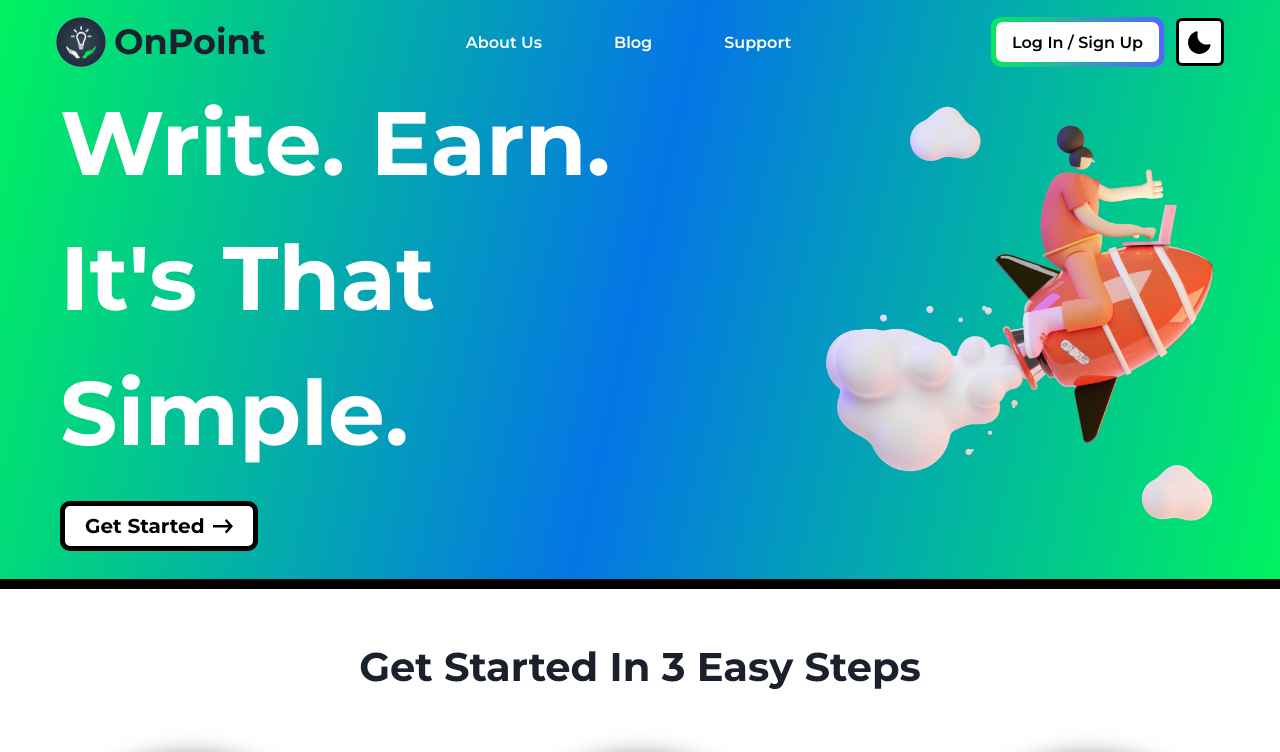
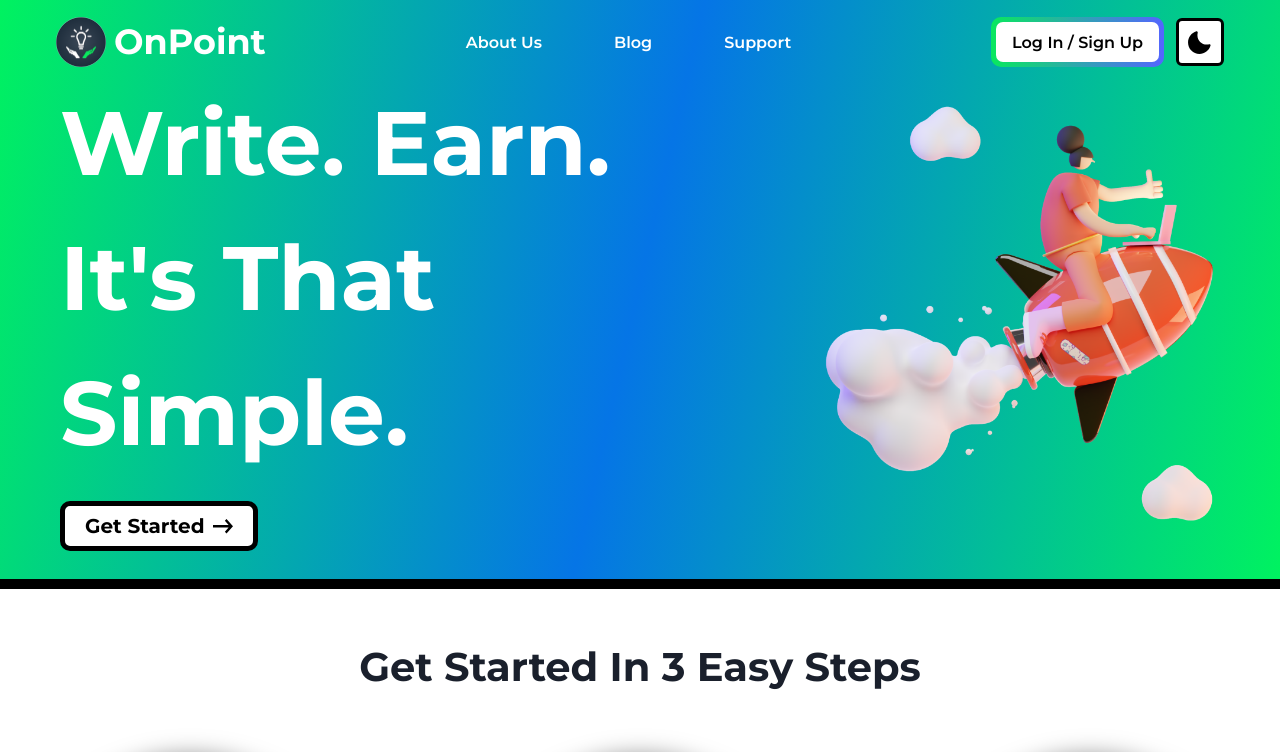
Before and after one commit to aditya1rawat/onpointsite2.0, a Next.js app: page / in a window 1280 px wide. Shown: the top 752 px of the page. Built offline with nearby package versions, Linux system fonts and the light colour scheme.

Commit message:
one more thing

```diff
--- a/components/Landing/Navbar/Navbar.js
+++ b/components/Landing/Navbar/Navbar.js
@@ -79,6 +79,11 @@ export default function Navbar() {
 										xl: 'unset',
 										base: 'unset'
 									}}
+									color={
+										scrollY > 75
+											? useColorModeValue('black', 'white')
+											: useColorModeValue('white', 'white')
+									}
 								>
 									OnPoint
 								</chakra.h1>
```
